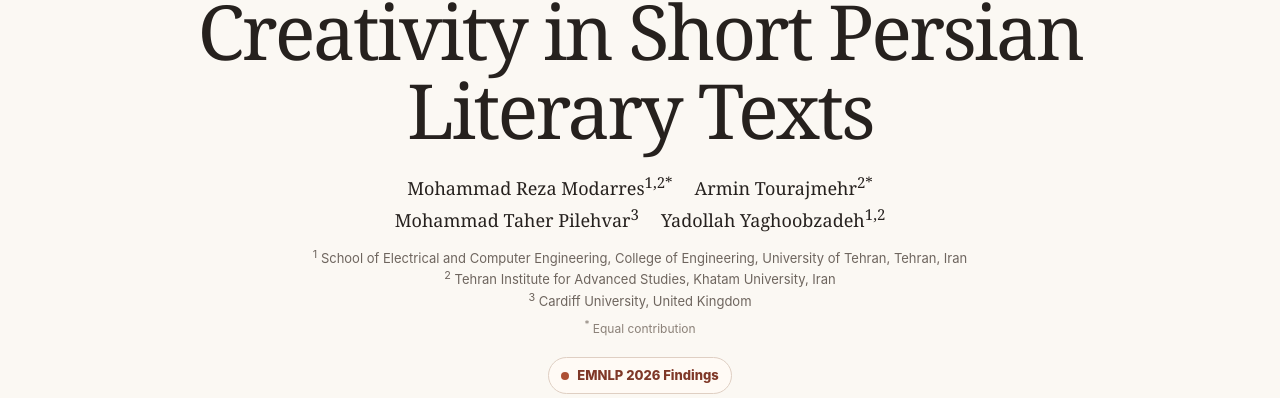
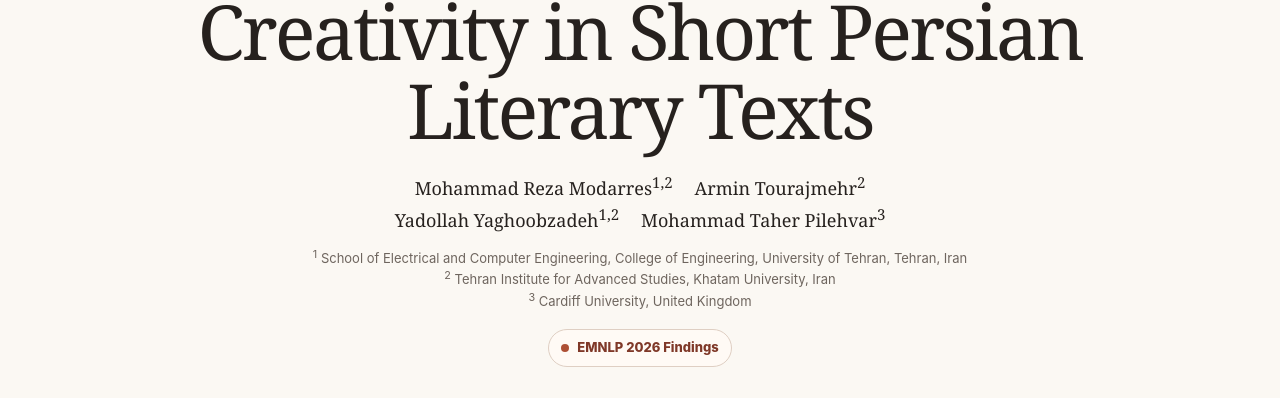
Before and after one commit to smrmodares/CLiN, a plain HTML site: page index.html in a window 1280 px wide. Shown: the part 378-776 px from the top of the page. Drawn offline with Linux system fonts and the light colour scheme.

Commit message:
Update author order and paper abstract

```diff
--- a/index.html
+++ b/index.html
@@ -10,8 +10,8 @@
   <meta name="citation_title" content="CLiN: an Objective Framework for Evaluating Creativity in Short Persian Literary Texts" />
   <meta name="citation_author" content="Mohammad Reza Modarres" />
   <meta name="citation_author" content="Armin Tourajmehr" />
+  <meta name="citation_author" content="Yadollah Yaghoobzadeh" />
   <meta name="citation_author" content="Mohammad Taher Pilehvar" />
-  <meta name="citation_author" content="Yadollah Yaghoobzadeh" />
   <meta name="citation_publication_date" content="2026" />
   <meta name="citation_conference_title" content="Findings of the 2026 Conference on Empirical Methods in Natural Language Processing" />
   <link rel="canonical" href="https://smrmodares.github.io/CLiN/" />
@@ -32,8 +32,8 @@
     "author": [
       {"@type":"Person","name":"Mohammad Reza Modarres"},
       {"@type":"Person","name":"Armin Tourajmehr"},
-      {"@type":"Person","name":"Mohammad Taher Pilehvar"},
-      {"@type":"Person","name":"Yadollah Yaghoobzadeh"}
+      {"@type":"Person","name":"Yadollah Yaghoobzadeh"},
+      {"@type":"Person","name":"Mohammad Taher Pilehvar"}
     ],
     "isPartOf": {"@type":"PublicationIssue","name":"Findings of EMNLP 2026"},
     "keywords": ["creativity evaluation", "LLM-as-a-judge", "TTCT", "Persian NLP", "originality", "fluency", "elaboration"],
@@ -67,19 +67,18 @@
 
         <div class="author-block">
           <div class="author-row">
-            <span>Mohammad Reza Modarres<sup>1,2*</sup></span>
-            <span>Armin Tourajmehr<sup>2*</sup></span>
+            <span>Mohammad Reza Modarres<sup>1,2</sup></span>
+            <span>Armin Tourajmehr<sup>2</sup></span>
           </div>
           <div class="author-row">
+            <span>Yadollah Yaghoobzadeh<sup>1,2</sup></span>
             <span>Mohammad Taher Pilehvar<sup>3</sup></span>
-            <span>Yadollah Yaghoobzadeh<sup>1,2</sup></span>
           </div>
           <div class="affiliations">
             <div><sup>1</sup> School of Electrical and Computer Engineering, College of Engineering, University of Tehran, Tehran, Iran</div>
             <div><sup>2</sup> Tehran Institute for Advanced Studies, Khatam University, Iran</div>
             <div><sup>3</sup> Cardiff University, United Kingdom</div>
           </div>
-          <div class="equal-note"><sup>*</sup> Equal contribution</div>
           <div class="venue-badge"><span class="venue-dot"></span> EMNLP 2026 Findings</div>
         </div>
 
@@ -343,7 +342,7 @@
       <div class="container paper-block">
         <span class="kicker">Abstract</span>
         <h2>About the paper</h2>
-        <p>Evaluating creativity in large language model (LLM) outputs remains a fundamental challenge due to its inherently subjective nature. In this work, we examine the reliability of LLMs as evaluators of short literary texts in Persian, a low-resource language. Across a range of evaluation settings and prompt designs, we find that LLMs provide limited and unstable creativity judgments, particularly on subjective dimensions such as emotional intensity and attractiveness, and that their assessments are highly sensitive to prompt phrasing. Motivated by these findings, we investigate whether objective and interpretable proxy metrics can provide a more reliable alternative for the structured TTCT-derived dimensions. We introduce CLiN, an objective and interpretable evaluation framework grounded in the Torrance Tests of Creative Thinking (TTCT). CLiN uses dedicated proxy metrics for three TTCT-derived dimensions: a novelty-based metric for originality, lexical idea diversity for fluency, and n-gram diversity for elaboration. Our results show that these simple, objective, and interpretable proxy metrics can perform comparably to or better than the best-performing LLM judge, while providing substantially lower evaluation costs.</p>
+        <p>Evaluating creativity in large language model (LLM) outputs remains challenging because creativity is multidimensional and human-centered. We examine how reliably LLMs evaluate short literary text in Persian, a low-resource language, across multiple evaluation strategies and prompt formulations. We find that LLM–human agreement varies substantially across dimensions: alignment is stronger for structured TTCT-derived properties such as Originality, Fluency, and Elaboration, but considerably weaker for more subjective dimensions, particularly Emotion and Attractiveness. Judgments are also sensitive to prompt formulation, while few-shot prompting, ensembling, and multi-agent debate provide no consistent improvement. Motivated by this dimension-dependent behavior, we investigate whether structured creativity dimensions can instead be approximated using simple, interpretable proxy metrics. We introduce CLIN, which evaluates three TTCT-derived dimensions separately using topic-aware novelty for Originality, contextual lexical clustering for Fluency, and lexical diversity for Elaboration. These proxies achieve human alignment comparable to or better than the strongest zero-shot LLM judge in our setting while requiring substantially lower evaluation cost.</p>
         <div class="citation-box">
           <strong>Publication</strong>
           <span>Findings of EMNLP 2026</span>
```
